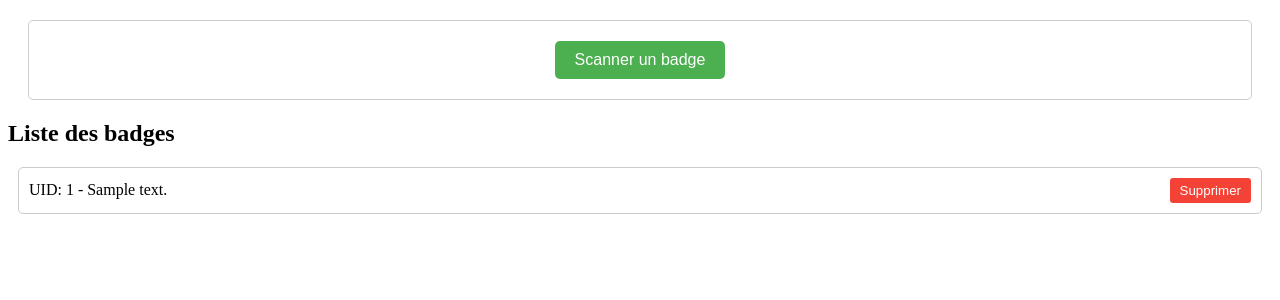
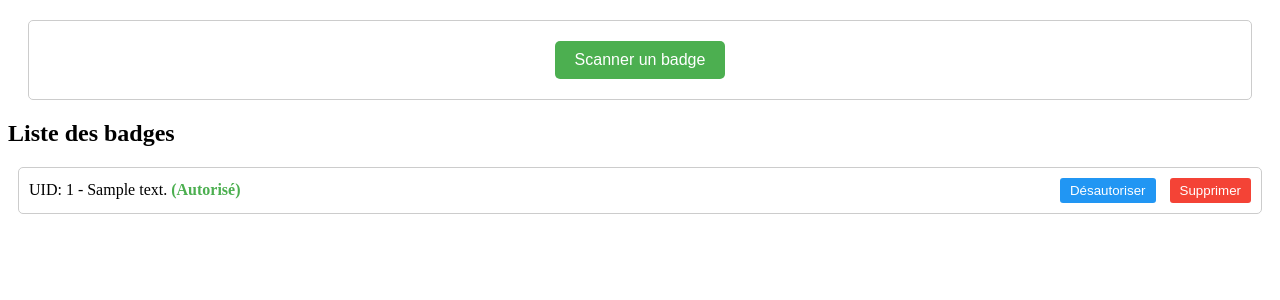
Before and after one commit to AymericMarec/Locker-WebApp, a Flask app: page /badges in a window 1280 px wide. Shown: the top 300 px of the page. Run offline with Flask 3, Linux system fonts and the light colour scheme; the visitor is signed in with stand-in values (Sample User, id 1); tables that the repository leaves empty hold one stand-in row (values such as "Sample post").

Commit message:
feature badge fix with send mesg true or false

```diff
--- a/templates/badges.html
+++ b/templates/badges.html
@@ -55,9 +55,29 @@
             border: none;
             border-radius: 3px;
             cursor: pointer;
+            margin-left: 10px;
         }
         .delete-button:hover {
             background-color: #da190b;
+        }
+        .toggle-button {
+            padding: 5px 10px;
+            background-color: #2196F3;
+            color: white;
+            border: none;
+            border-radius: 3px;
+            cursor: pointer;
+        }
+        .toggle-button:hover {
+            background-color: #0b7dda;
+        }
+        .authorized {
+            color: #4CAF50;
+            font-weight: bold;
+        }
+        .unauthorized {
+            color: #f44336;
+            font-weight: bold;
         }
     </style>
 </head>
@@ -79,8 +99,16 @@
                 <div>
                     <span>UID: {{ badge.uid }}</span>
                     <span> - {{ badge.description }}</span>
+                    <span class="{% if badge.is_authorized %}authorized{% else %}unauthorized{% endif %}">
+                        ({{ "Autorisé" if badge.is_authorized else "Non autorisé" }})
+                    </span>
                 </div>
-                <button class="delete-button" onclick="deleteBadge({{ badge.id }})">Supprimer</button>
+                <div>
+                    <button class="toggle-button" onclick="toggleBadge({{ badge.id }})">
+                        {{ "Désautoriser" if badge.is_authorized else "Autoriser" }}
+                    </button>
+                    <button class="delete-button" onclick="deleteBadge({{ badge.id }})">Supprimer</button>
+                </div>
             </div>
             {% endfor %}
         </div>
@@ -163,6 +191,22 @@
             }
         }
 
+        async function toggleBadge(badgeId) {
+            try {
+                const response = await fetch(`/badges/${badgeId}/toggle`, {
+                    method: 'POST'
+                });
+                if (response.ok) {
+                    window.location.reload();
+                } else {
+                    alert('Erreur lors de la modification de l\'autorisation');
+                }
+            } catch (error) {
+                console.error('Erreur:', error);
+                alert('Erreur lors de la modification de l\'autorisation');
+            }
+        }
+
         async function deleteBadge(badgeId) {
             if (!confirm('Êtes-vous sûr de vouloir supprimer ce badge ?')) {
                 return;
```
